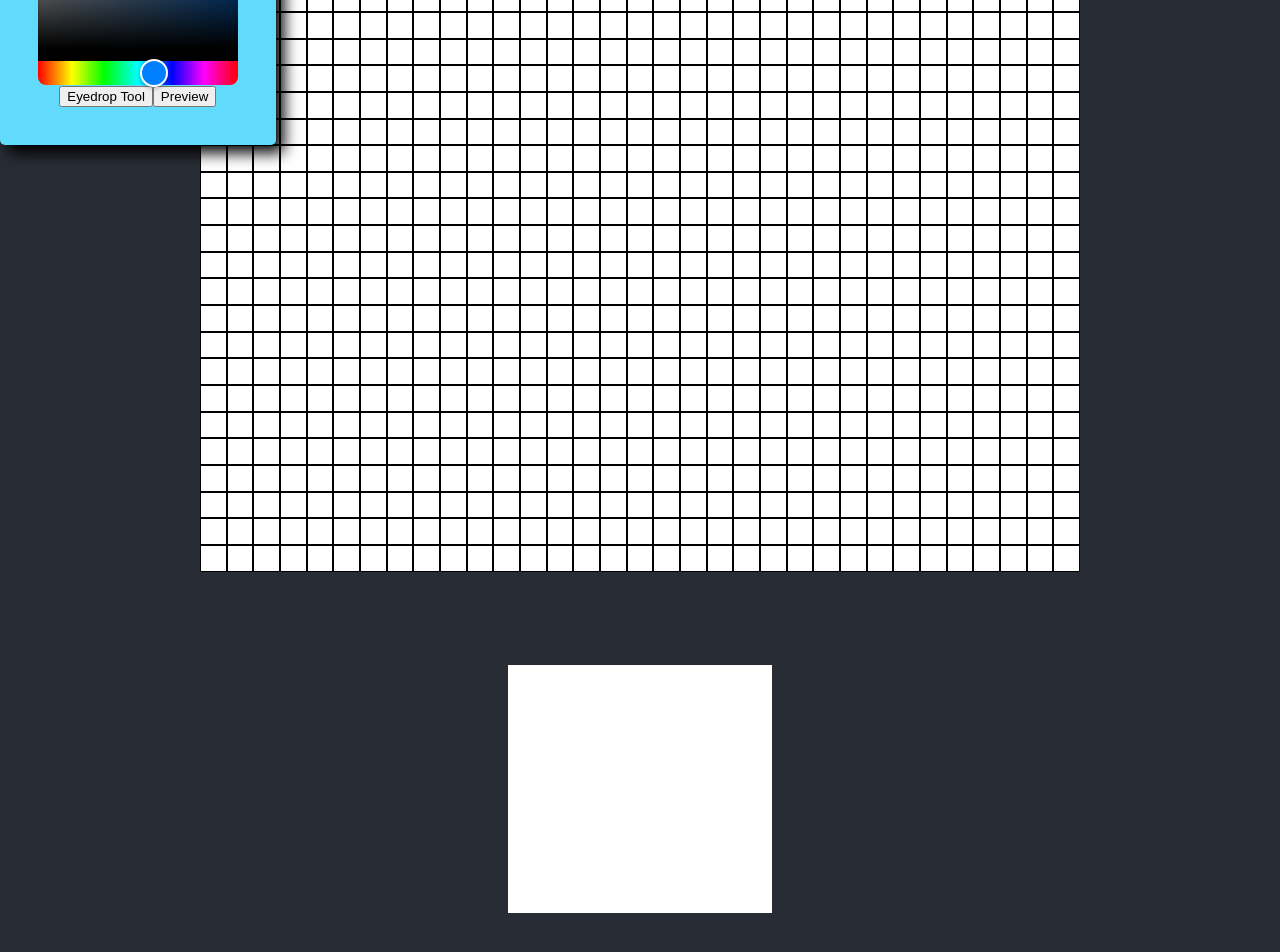
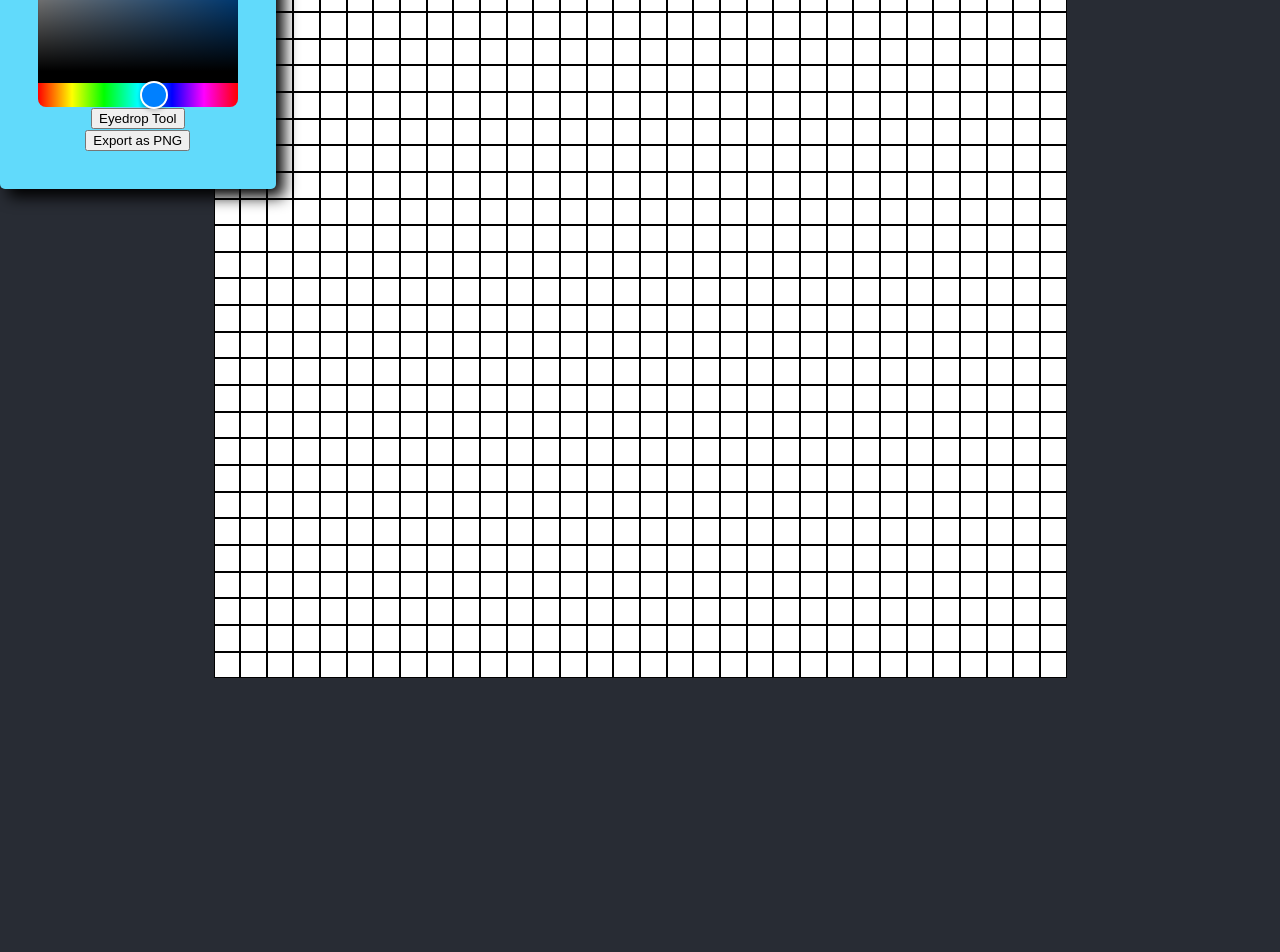
Before and after one commit to cjherte1/pixelart, a React (Create React App) app: page / in a window 1280 px wide. Shown: the part 468-1420 px from the top of the page. After the commit the page ends 1317 px from the top, so only its background shows below. Built offline with nearby package versions, Linux system fonts and the light colour scheme.

Commit message:
add export as png functionality

```diff
--- a/package.json
+++ b/package.json
@@ -9,6 +9,7 @@
     "react": "^17.0.2",
     "react-color-picker": "^4.0.2",
     "react-colorful": "^5.5.1",
+    "react-component-export-image": "^1.0.6",
     "react-dom": "^17.0.2",
     "react-scripts": "5.0.0",
     "web-vitals": "^2.1.4"
--- a/src/App.css
+++ b/src/App.css
@@ -33,11 +33,13 @@ body {
 
 .Canvas {
   margin: auto;
-  height: 52.5em;
-  width: 55.5em;
+  height: 54em;
+  width: 54em;
   margin-top: 5em;
   margin-bottom: 5em;
   line-height: 0;
+  padding: 5em;
+  background-color: #282c34;
 }
 
 .smallCanvas {
--- a/src/App.js
+++ b/src/App.js
@@ -1,8 +1,10 @@
 import "./App.css";
 import MyBox from "./MyBox.js";
-import React, { useState } from "react";
+import React, { useState, useRef } from "react";
 import { HexColorPicker } from "react-colorful";
 import PreviewBox from "./PreviewBox.js";
+import { exportComponentAsPNG } from 'react-component-export-image';
+
 
 function App() {
   const [color, setColor] = useState("#aabbcc");
@@ -11,9 +13,9 @@ function App() {
   const [isEyedropper, setIsEyedropper] = useState(false);
 
   var boxes = [];
-  var previewboxes = [];
-  var colors = Array(1024).fill("blue");
-  for (let i = 0; i < 1023; ++i) {
+  const canvasRef = useRef();
+
+  for (let i = 0; i < 1024; ++i) {
     boxes.push(
       <MyBox
         id={i}
@@ -24,14 +26,11 @@ function App() {
     );
   }
 
-  for (let i = 0; i < 1023; ++i) {
-    previewboxes.push(<PreviewBox id={i + 2000} color={colors[i]} />);
-  }
+
 
   function handleClick(e) {
     e.target.style.backgroundColor = color;
     var num = e.target.id;
-    colors[num] = color;
   }
 
   function handleHover(e) {
@@ -75,10 +74,8 @@ function App() {
     }
   }
 
-  function handlePreview(b) {
-    for (let a of document.getElementsByClassName("PreviewBox")) {
-      a.style.backgroundColor = "gray";
-    }
+  function handleExport(e) {
+    exportComponentAsPNG(canvasRef);
   }
 
   return (
@@ -88,6 +85,7 @@ function App() {
         <button className="resetButton" onClick={resetHandler}>
           Reset
         </button>
+        <div className="row"></div>
         <button className="gridButton" onClick={gridHandler}>
           Show/Hide Grid
         </button>
@@ -95,12 +93,10 @@ function App() {
         <button className="eyedropButton" onClick={eyedropHandler}>
           Eyedrop Tool
         </button>
-        <button className="previewButton" onClick={handlePreview}>
-          Preview
-        </button>
+        <div className="row"></div>
+        <button className="exportButton" onClick={handleExport}>Export as PNG</button>
       </div>
-      <div className="Canvas">{boxes}</div>
-      <div className="smallCanvas">{previewboxes}</div>
+      <div className="Canvas" ref={canvasRef}>{boxes}</div>
     </div>
   );
 }
```
Also changed, not shown: 1 other file (tests, documents, lock files or other folders).
